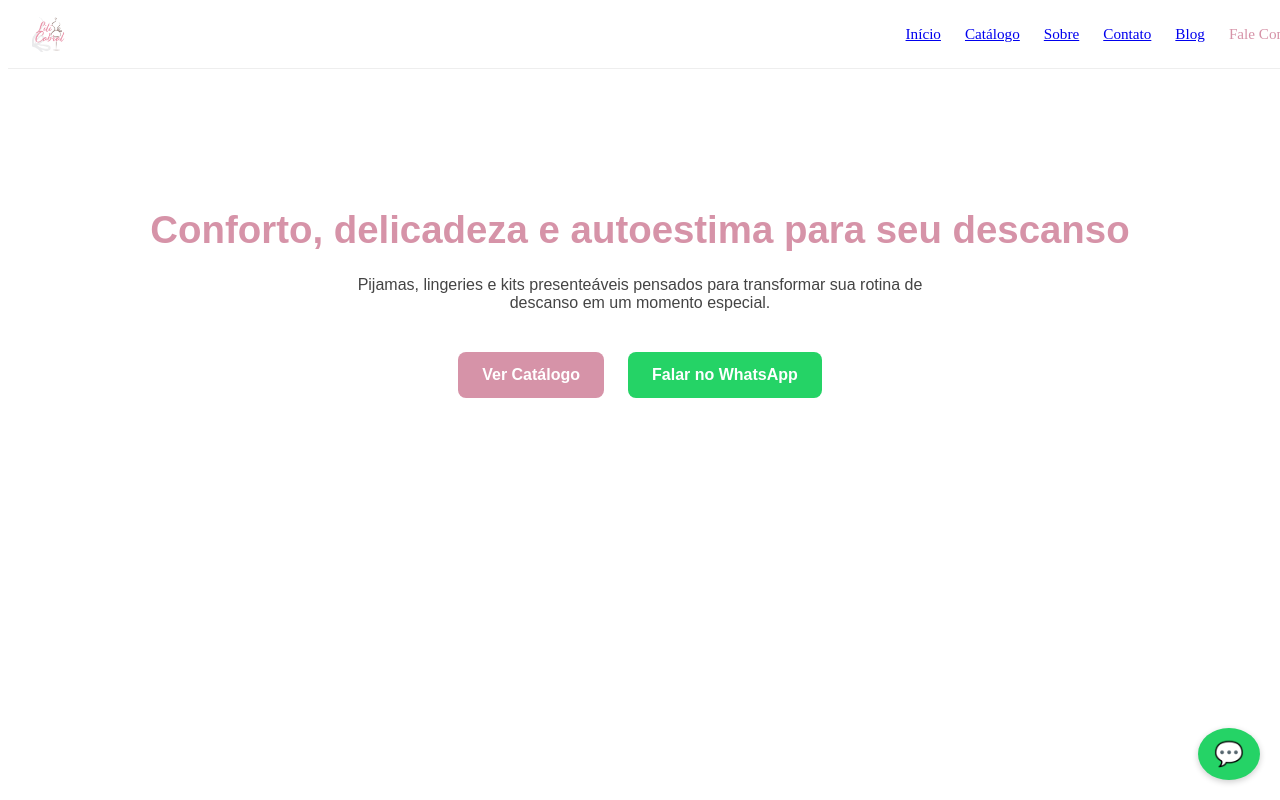
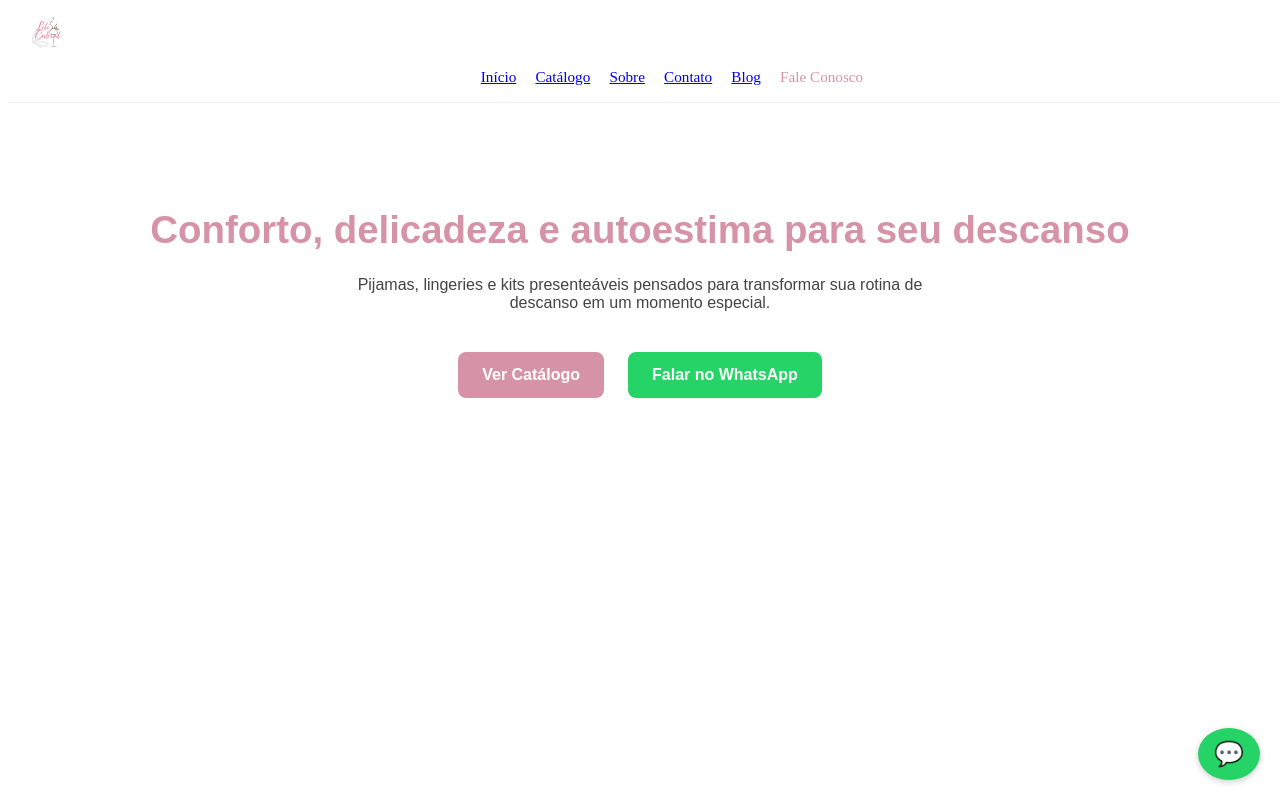
Before and after one commit to adaltoncabral/site-lili-cabral, a Next.js app: page / in a window 1280 px wide. Shown: the top 800 px of the page. Built offline with nearby package versions, Linux system fonts and the light colour scheme.

Commit message:
Update Header.js

```diff
--- a/components/Header.js
+++ b/components/Header.js
@@ -6,30 +6,15 @@ export default function Header() {
 
   return (
     <>
-      <header style={{
-        background: '#fff',
-        padding: '1rem 1.5rem',
-        display: 'flex',
-        justifyContent: 'space-between',
-        alignItems: 'center',
-        borderBottom: '1px solid #eee',
-        position: 'fixed',
-        width: '100%',
-        top: 0,
-        zIndex: 1000
-      }}>
-        <Link href="/" style={{ display: 'flex', alignItems: 'center' }}>
+      <header className="header">
+        <div className="logo-container">
+          <Link href="/">
             <img
               src="/logo-lili-cabral.png"
               alt="Lili Cabral"
-            style={{
-              height: '36px',
-              maxWidth: '140px',
-              objectFit: 'contain'
-            }}
+              className="logo"
             />
           </Link>
-
           <button
             onClick={() => setMenuOpen(!menuOpen)}
             className="menu-toggle"
@@ -37,8 +22,9 @@ export default function Header() {
           >
             ☰
           </button>
+        </div>
 
-        <nav className={menuOpen ? 'open' : ''}>
+        <nav className={`nav ${menuOpen ? 'open' : ''}`}>
           <Link href="/">Início</Link>
           <Link href="/catalogo">Catálogo</Link>
           <Link href="/sobre">Sobre</Link>
@@ -55,13 +41,39 @@ export default function Header() {
       </header>
 
       <style jsx>{`
+        .header {
+          background: #fff;
+          padding: 1rem 1.5rem;
+          display: flex;
+          flex-direction: column;
+          border-bottom: 1px solid #eee;
+          position: fixed;
+          width: 100%;
+          top: 0;
+          z-index: 1000;
+        }
+
+        .logo-container {
+          display: flex;
+          justify-content: space-between;
+          align-items: center;
+        }
+
+        .logo {
+          height: 32px;
+          max-width: 160px;
+          object-fit: contain;
+        }
+
         nav {
           display: flex;
-          gap: 1.5rem;
+          gap: 1.2rem;
           font-size: 0.95rem;
+          justify-content: center;
+          margin-top: 1rem;
         }
 
-        a {
+        nav a {
           text-decoration: none;
           color: #d693a8;
           font-weight: 500;
@@ -73,24 +85,19 @@ export default function Header() {
           border: none;
           font-size: 1.8rem;
           color: #d693a8;
-          margin-left: 12px;
           cursor: pointer;
-          z-index: 1100;
         }
 
         @media (max-width: 768px) {
           nav {
             display: none;
-            position: absolute;
-            top: 60px;
-            right: 20px;
-            background: white;
+            flex-direction: column;
+            background: #fff;
             border: 1px solid #eee;
             border-radius: 8px;
-            flex-direction: column;
             padding: 1rem;
-            width: 200px;
             box-shadow: 0 2px 8px rgba(0,0,0,0.1);
+            margin-top: 1rem;
           }
 
           nav.open {
```
Lines whose indentation alone changed are shown as unchanged.
